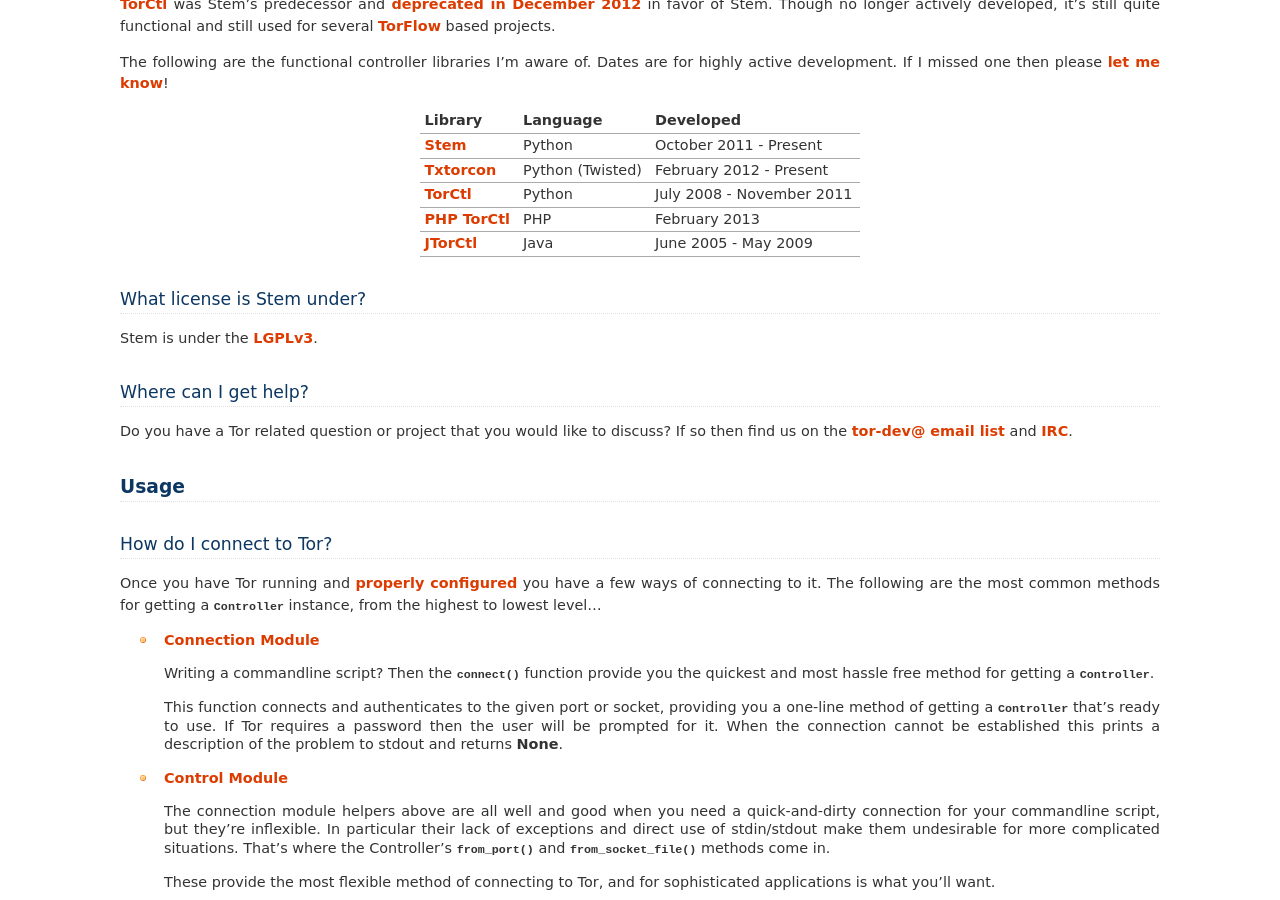
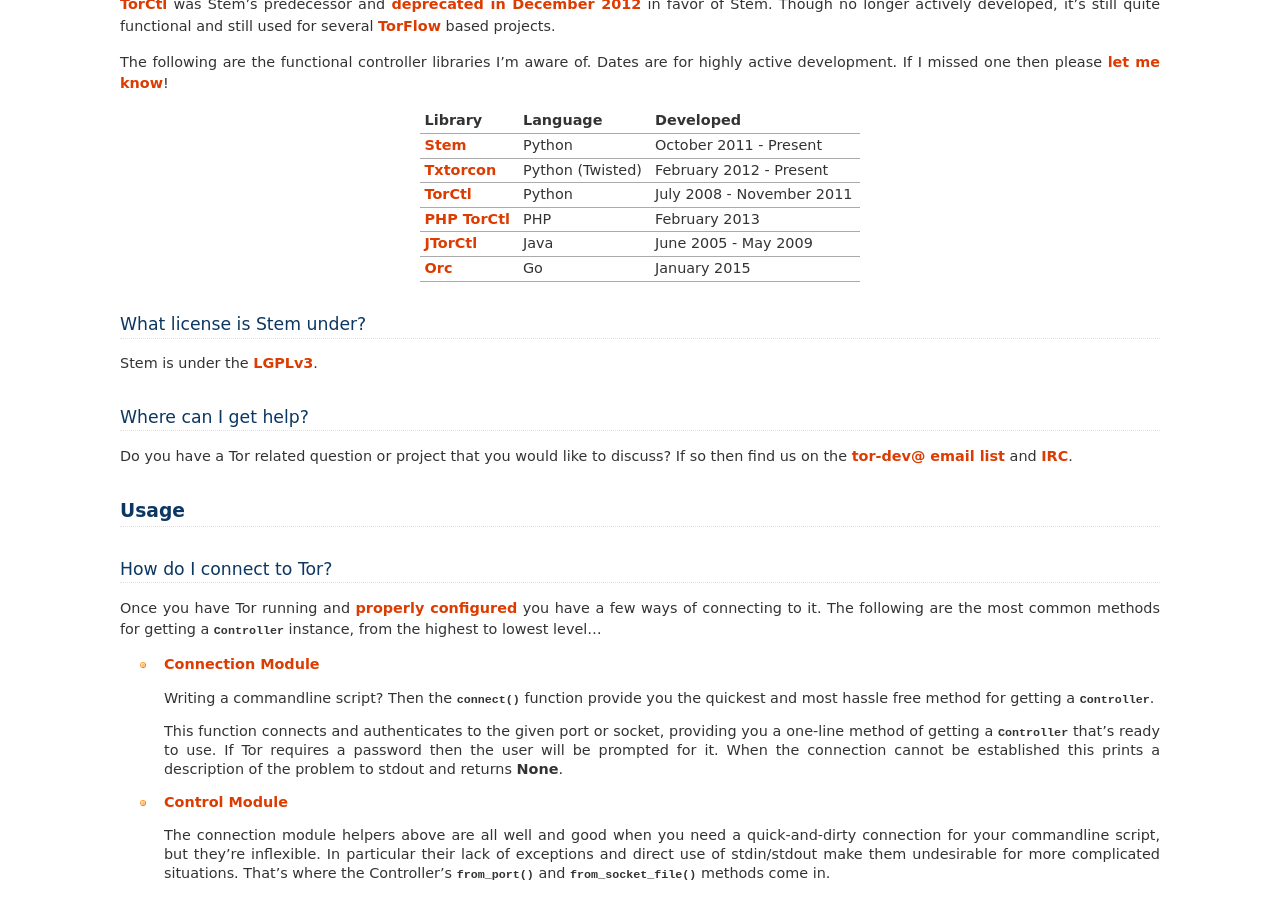
Before and after one commit to torproject/stem, a Sphinx documentation site: the page built from docs/faq.rst, in a window 1280 px wide and 900 px high, scrolled down 3359 px. Built offline with Sphinx 7.4.7, drawn with Linux system fonts in a browser that asks for light colours.

Commit message:
Adding orc to list of other controller libraries
Thus far the project only has three commits so not clear yet if it's gonna go
anywhere, but we can drop it later if the project fizzles out.

```diff
--- a/docs/faq.rst
+++ b/docs/faq.rst
@@ -241,6 +241,7 @@
 `TorCtl <https://gitweb.torproject.org/pytorctl.git>`_      Python              July 2008 - November 2011
 `PHP TorCtl <https://github.com/dunglas/php-torcontrol/>`_  PHP                 February 2013
 `JTorCtl <https://gitweb.torproject.org/jtorctl.git>`_      Java                June 2005 - May 2009
+`Orc <https://github.com/sycamoreone/orc>`_                 Go                  January 2015
 ==========================================================  ================    =======================
 
 .. _what_license_is_stem_under:
```
